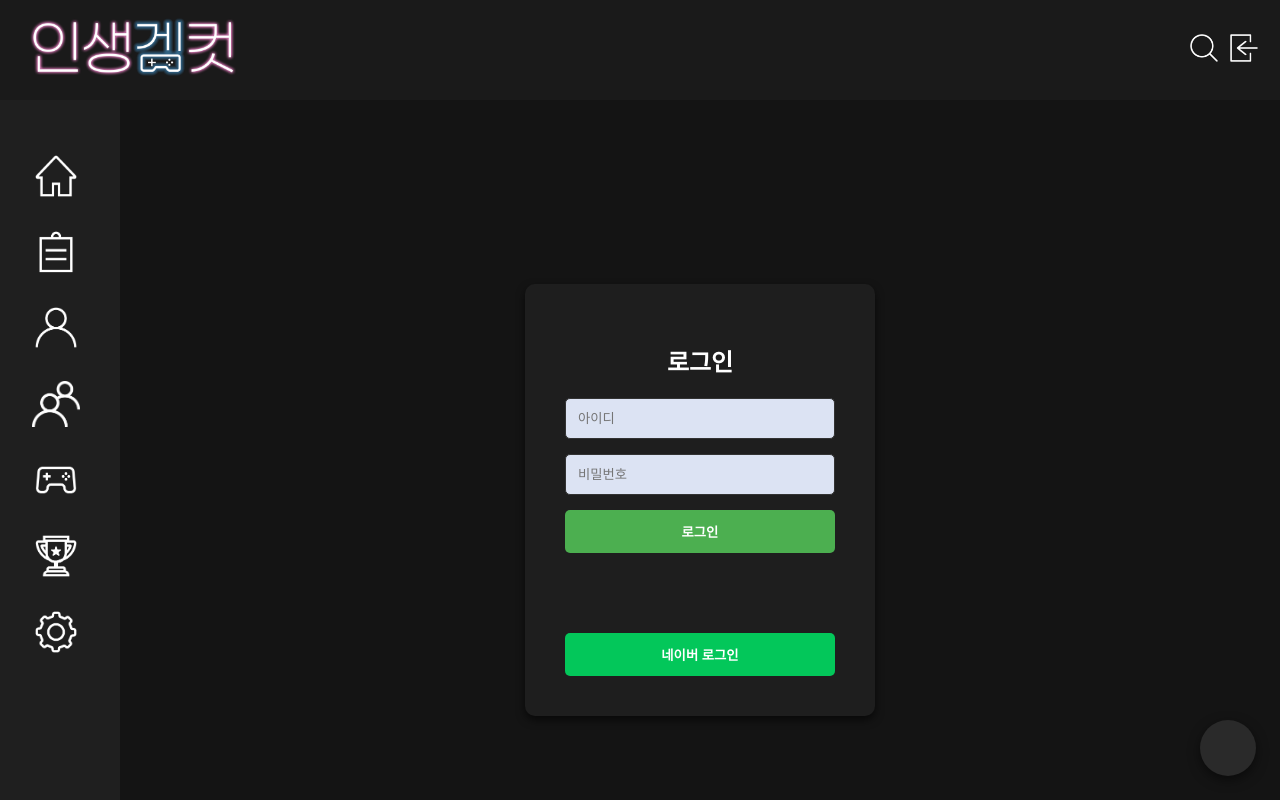
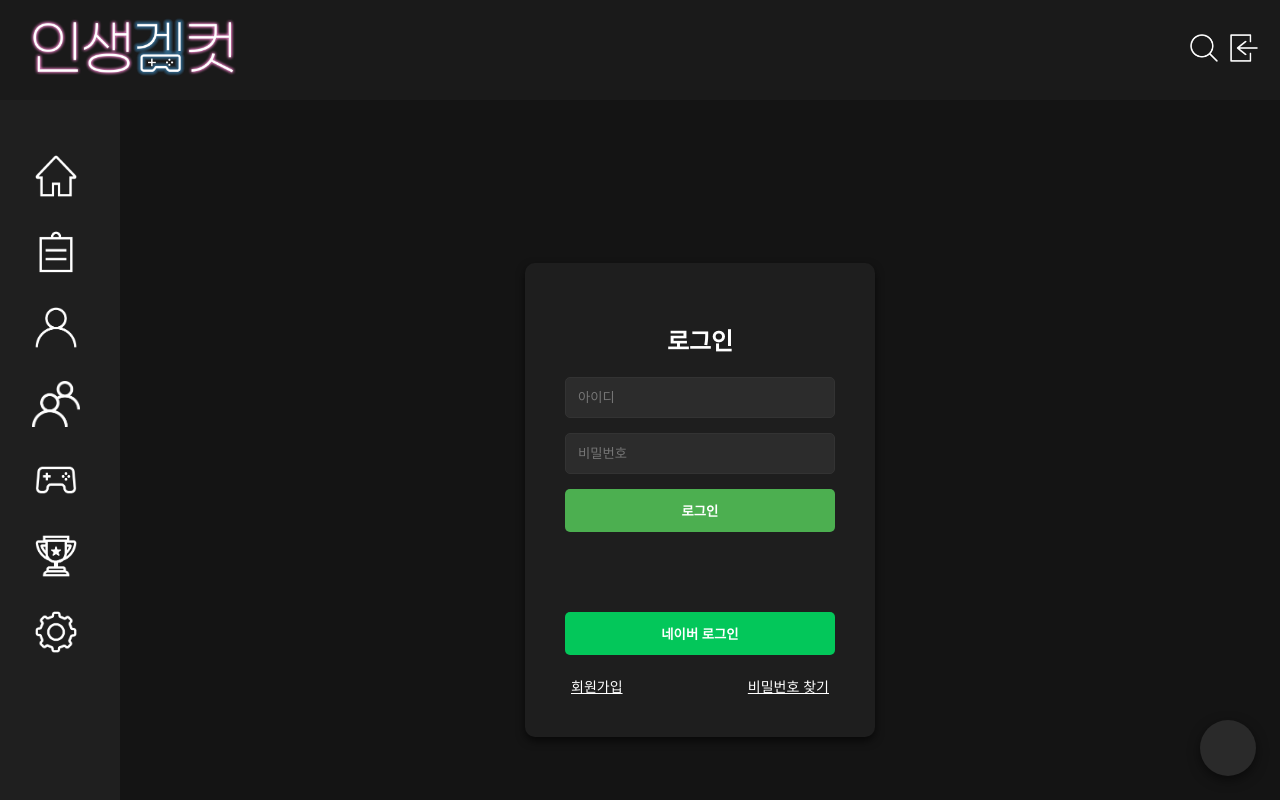
Before and after one commit to Sonjulking/GameCut_final_frontend, a React (Vite) app: page /login in a window 1280 px wide. Built offline with nearby package versions, Linux system fonts and the light colour scheme; some icons are missing; a small style sheet from the web is missing.

Commit message:
<feat> 회원가입, 비밀번호찾기 버튼 추가

```diff
--- a/dev-dist/sw.js
+++ b/dev-dist/sw.js
@@ -82,7 +82,7 @@ define(['./workbox-54d0af47'], (function (workbox) { 'use strict';
     "revision": "3ca0b8505b4bec776b69afdba2768812"
   }, {
     "url": "index.html",
-    "revision": "0.8he6miagm9"
+    "revision": "0.vne7p5qj548"
   }], {});
   workbox.cleanupOutdatedCaches();
   workbox.registerRoute(new workbox.NavigationRoute(workbox.createHandlerBoundToURL("index.html"), {
--- a/src/pages/Login.jsx
+++ b/src/pages/Login.jsx
@@ -3,6 +3,7 @@ import { useNavigate } from "react-router-dom";
 import axios from "axios";
 import { GoogleOAuthProvider, GoogleLogin } from "@react-oauth/google";
 
+// === 환경변수 ===
 const GOOGLE_CLIENT_ID =
   "752741472899-quo69i7p0r9cgi0kh67steu3dtbjkvac.apps.googleusercontent.com";
 const NAVER_CLIENT_ID = "CQbPXwMaS8p6gHpnTpsS";
@@ -15,6 +16,7 @@ const Login = () => {
   const [loading, setLoading] = useState(false);
   const navigate = useNavigate();
 
+  // 일반 로그인
   const handleSubmit = async (e) => {
     e.preventDefault();
     setLoading(true);
@@ -41,6 +43,7 @@ const Login = () => {
     setLoading(false);
   };
 
+  // 구글 로그인 성공
   const handleGoogleSuccess = async (credentialResponse) => {
     const credential = credentialResponse.credential;
     try {
@@ -60,6 +63,7 @@ const Login = () => {
     }
   };
 
+  // 네이버 로그인
   const naverLogin = () => {
     const state = Math.random().toString(36).substring(2);
     const url = `https://nid.naver.com/oauth2.0/authorize?response_type=code&client_id=${NAVER_CLIENT_ID}&redirect_uri=${encodeURIComponent(
@@ -97,19 +101,30 @@ const Login = () => {
             {error && <p style={styles.error}>{error}</p>}
           </form>
 
-          {/* 소셜 로그인 구역 */}
+          {/* 소셜 로그인 통일 */}
           <div style={styles.socialWrapper}>
-            <div style={styles.socialButtonWrapper}>
+            <div style={styles.fullWidthSocial}>
               <GoogleLogin
                 onSuccess={handleGoogleSuccess}
                 onError={() => console.log("Google Login Failed")}
-                theme="outline"
-                size="large"
+                width="100%"
               />
             </div>
-
             <button onClick={naverLogin} style={styles.naverButton}>
               네이버 로그인
+            </button>
+          </div>
+
+          {/* 회원가입 & 비밀번호 찾기 */}
+          <div style={styles.bottomWrapper}>
+            <button onClick={() => navigate("/join")} style={styles.linkButton}>
+              회원가입
+            </button>
+            <button
+              onClick={() => navigate("/findPassword")}
+              style={styles.linkButton}
+            >
+              비밀번호 찾기
             </button>
           </div>
         </div>
@@ -118,6 +133,7 @@ const Login = () => {
   );
 };
 
+// === 스타일 ===
 const styles = {
   container: {
     height: "100vh",
@@ -134,22 +150,15 @@ const styles = {
     width: "350px",
     textAlign: "center",
   },
-  title: {
-    marginBottom: "20px",
-    fontSize: "24px",
-    color: "#ffffff",
-  },
-  form: {
-    display: "flex",
-    flexDirection: "column",
-  },
+  title: { marginBottom: "20px", fontSize: "24px", color: "#ffffff" },
+  form: { display: "flex", flexDirection: "column" },
   input: {
     padding: "12px",
     marginBottom: "15px",
     border: "1px solid #333",
     borderRadius: "5px",
-    backgroundColor: "#dce3f3",
-    color: "#000",
+    backgroundColor: "#2c2c2c",
+    color: "#ffffff",
   },
   button: {
     padding: "12px",
@@ -162,20 +171,17 @@ const styles = {
     marginBottom: "10px",
     width: "100%",
   },
-  error: {
-    color: "#ff4d4f",
-    marginTop: "10px",
-  },
+  error: { color: "#ff4d4f", marginTop: "10px" },
   socialWrapper: {
     marginTop: "20px",
     display: "flex",
     flexDirection: "column",
     gap: "10px",
   },
-  socialButtonWrapper: {
+  fullWidthSocial: {
+    width: "100%",
     display: "flex",
     justifyContent: "center",
-    width: "100%", // 이 부분이 핵심
   },
   naverButton: {
     padding: "12px",
@@ -187,6 +193,19 @@ const styles = {
     fontWeight: "bold",
     width: "100%",
   },
+  bottomWrapper: {
+    marginTop: "20px",
+    display: "flex",
+    justifyContent: "space-between",
+  },
+  linkButton: {
+    background: "none",
+    border: "none",
+    color: "#ffffff",
+    cursor: "pointer",
+    fontSize: "14px",
+    textDecoration: "underline",
+  },
 };
 
 export default Login;
```
